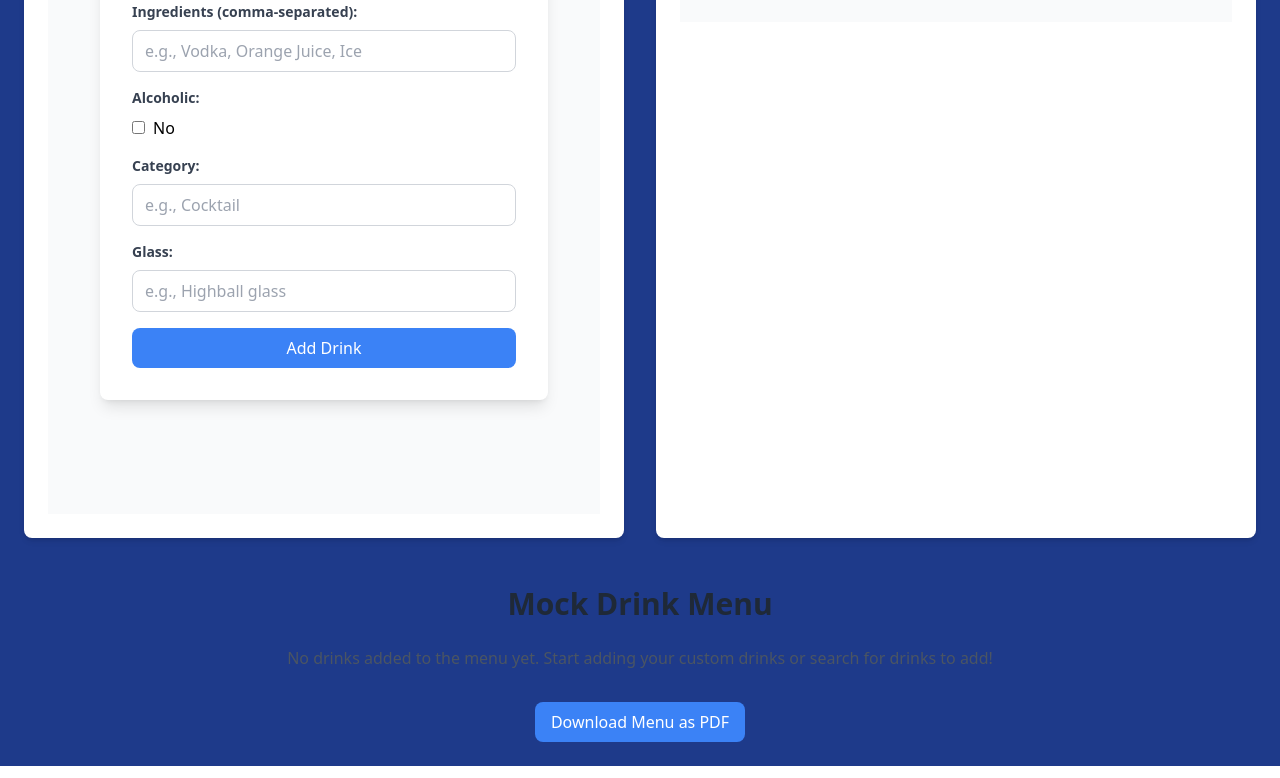
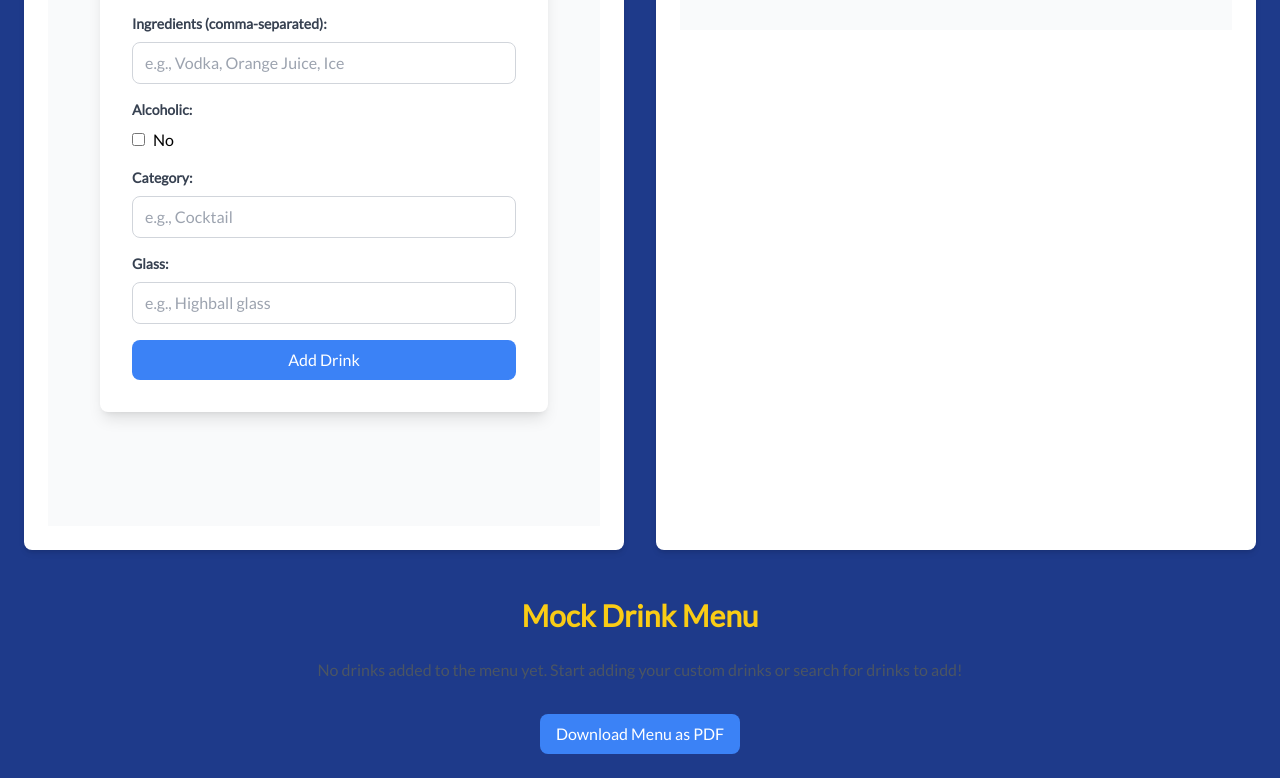
Before and after one commit to rgawalko/pourperfect, a Next.js app: page /menuapp in a window 1280 px wide. Shown: the part 450-1228 px from the top of the page. Built offline with nearby package versions, Linux system fonts and the light colour scheme.

Commit message:
efficiency

```diff
--- a/app/globals.css
+++ b/app/globals.css
@@ -10,3 +10,12 @@
   font-style: normal;
   font-display: swap;
 }
+
+@font-face {
+  font-family: 'Lato';
+  src: url('/fonts/lato/Lato-Regular.woff2') format('woff2'),
+       url('/fonts/lato/Lato-Regular.woff') format('woff');
+  font-weight: normal;
+  font-style: normal;
+  font-display: swap;
+}
--- a/app/menuapp/mockmenu.js
+++ b/app/menuapp/mockmenu.js
@@ -1,27 +1,14 @@
-import { useState } from "react";
-import AddDrink from "./adddrink";
 
-export default function MockMenu() {
-  const [menu, setMenu] = useState([]);
-
-  // Function to handle adding a drink to the menu
-  const handleAddDrink = (newDrink) => {
-    setMenu((prevMenu) => [...prevMenu, newDrink]);
-  };
-
+export default function MockMenu({ menu, handleUpdatePrice, downloadMenuAsPDF }) {
   return (
-    <div className="min-h-screen bg-gray-100 flex flex-col items-center p-6">
-      {/* AddDrink component for adding drinks */}
-      <AddDrink onAdd={handleAddDrink} />
-
-      {/* Display mock menu */}
-      <div className="mt-8 w-full max-w-4xl">
-        <h1 className="text-3xl font-bold text-gray-800 text-center mb-6">
+    <div className="mt-12">
+      <h2 className="text-3xl font-bold text-yellow-400 text-center mb-6">
         Mock Drink Menu
-        </h1>
+      </h2>
       {menu.length === 0 ? (
         <p className="text-gray-600 text-center">
-            No drinks added to the menu yet. Start adding drinks!
+          No drinks added to the menu yet. Start adding your custom drinks or
+          search for drinks to add!
         </p>
       ) : (
         <div className="grid grid-cols-1 md:grid-cols-2 lg:grid-cols-3 gap-6">
@@ -30,26 +17,45 @@ export default function MockMenu() {
               key={index}
               className="bg-white shadow-md rounded-lg p-4 border border-gray-200"
             >
-                <h2 className="text-xl font-bold text-gray-800 mb-2 text-center">
+              <h3 className="text-xl font-bold text-gray-800 mb-2 text-center">
                 {drink.name}
-                </h2>
+              </h3>
               <p className="text-sm text-gray-600 mb-1">
-                  <strong>Ingredients:</strong>{" "}
-                  {drink.ingredients.join(", ")}
+                <strong>Ingredients:</strong> {drink.ingredients.join(", ")}
+              </p>
+              <p className="text-sm text-gray-600 mb-1">
+                <strong>Category:</strong> {drink.category}
+              </p>
+              <p className="text-sm text-gray-600 mb-1">
+                <strong>Glass:</strong> {drink.glass}
               </p>
               <p className="text-sm text-gray-600 mb-1">
                 <strong>Alcoholic:</strong> {drink.alcoholic ? "Yes" : "No"}
               </p>
-                <p className="text-sm text-gray-600 mb-1">
-                  <strong>Category:</strong> {drink.category}
-                </p>
-                <p className="text-sm text-gray-600 mb-3">
-                  <strong>Glass:</strong> {drink.glass}
-                </p>
+              <div className="flex items-center mt-4">
+                <label className="text-sm text-gray-600 mr-2">
+                  <strong>Price:</strong>
+                </label>
+                <input
+                  type="number"
+                  value={drink.price || ""}
+                  onChange={(e) => handleUpdatePrice(index, e.target.value)}
+                  className="w-20 border border-gray-300 rounded-lg py-1 px-2 text-sm"
+                  placeholder="0.00"
+                />
+              </div>
             </div>
           ))}
         </div>
       )}
+      {/* Download as PDF Button */}
+      <div className="mt-8 flex justify-center">
+        <button
+          onClick={downloadMenuAsPDF}
+          className="bg-blue-500 text-white py-2 px-4 rounded-lg hover:bg-blue-600 transition duration-300"
+        >
+          Download Menu as PDF
+        </button>
       </div>
     </div>
   );
--- a/app/menuapp/page.js
+++ b/app/menuapp/page.js
@@ -3,12 +3,13 @@
 import { useState } from "react";
 import AddDrink from "./adddrink";
 import FindDrink from "./finddrink";
+import MockMenu from "./mockmenu";
 import { jsPDF } from "jspdf";
 
 export default function Page() {
   const [menu, setMenu] = useState([]);
 
-  // Function to add a drink to the mock menu
+  // Function to handle adding a drink to the menu
   const handleAddDrink = (newDrink) => {
     setMenu((prevMenu) => [...prevMenu, { ...newDrink, price: 0 }]); // Default price set to 0
   };
@@ -25,41 +26,90 @@ export default function Page() {
   // Function to generate and download the menu as a PDF
   const downloadMenuAsPDF = () => {
     const doc = new jsPDF();
-    doc.setFontSize(18);
-    doc.text("Mock Drink Menu", 10, 10);
+
+    // Page settings
+    const pageWidth = doc.internal.pageSize.width;
+    const margin = 20; // Left and right margins
+    const contentWidth = pageWidth - margin * 2; // Content width
+
+    // Add a title to the PDF
+    doc.setFont("helvetica", "bold");
+    doc.setFontSize(22);
+    doc.setTextColor(44, 62, 80); // Dark gray-blue
+    doc.text("Mock Drink Menu", pageWidth / 2, 20, null, null, "center");
+
+    // Add a horizontal line under the title
+    doc.setDrawColor(44, 62, 80);
+    doc.setLineWidth(0.5);
+    doc.line(margin, 25, pageWidth - margin, 25);
+
+    doc.setFont("helvetica", "normal");
     doc.setFontSize(12);
+    doc.setTextColor(44, 62, 80);
 
     if (menu.length === 0) {
-      doc.text("No drinks available in the menu.", 10, 20);
+      // No drinks message
+      doc.text("No drinks available in the menu.", margin, 40);
     } else {
-      let yPosition = 20; // Start position
+      let yPosition = 35; // Start position for the first drink
       const spacing = 10; // Space between each drink's details
 
-      menu.forEach((drink) => {
-        doc.text(`Name: ${drink.name}`, 10, yPosition);
-        yPosition += 5;
-        doc.text(`Ingredients: ${drink.ingredients.join(", ")}`, 10, yPosition);
-        yPosition += 5;
-        doc.text(`Alcoholic: ${drink.alcoholic ? "Yes" : "No"}`, 10, yPosition);
-        yPosition += 5;
-        doc.text(`Category: ${drink.category}`, 10, yPosition);
-        yPosition += 5;
-        doc.text(`Glass: ${drink.glass}`, 10, yPosition);
-        yPosition += 5;
-        doc.text(`Price: $${drink.price.toFixed(2)}`, 10, yPosition);
+      menu.forEach((drink, index) => {
+        if (yPosition > 270) {
+          // Add a new page if the content exceeds the page height
+          doc.addPage();
+          yPosition = 20;
+        }
+
+        // Add drink number as a header
+        doc.setFont("helvetica", "bold");
+        doc.setFontSize(14);
+        doc.setTextColor(26, 188, 156); // Teal
+        doc.text(`Drink ${index + 1}: ${drink.name}`, margin, yPosition);
+        yPosition += 8;
+
+        // Add drink details with text wrapping
+        doc.setFont("helvetica", "normal");
+        doc.setFontSize(12);
+        doc.setTextColor(44, 62, 80); // Dark gray-blue
+
+        const wrappedIngredients = doc.splitTextToSize(
+          `Ingredients: ${drink.ingredients.join(", ")}`,
+          contentWidth
+        );
+        doc.text(wrappedIngredients, margin, yPosition);
+        yPosition += wrappedIngredients.length * 6; // Adjust Y position based on wrapped lines
+
+        doc.text(`Alcoholic: ${drink.alcoholic ? "Yes" : "No"}`, margin, yPosition);
+        yPosition += 6;
+
+        doc.text(`Category: ${drink.category}`, margin, yPosition);
+        yPosition += 6;
+
+        doc.text(`Glass: ${drink.glass}`, margin, yPosition);
+        yPosition += 6;
+
+        doc.text(`Price: $${drink.price.toFixed(2)}`, margin, yPosition);
         yPosition += spacing;
+
+        // Add a separator line between drinks
+        doc.setDrawColor(192, 192, 192); // Light gray
+        doc.setLineWidth(0.3);
+        doc.line(margin, yPosition - 6, pageWidth - margin, yPosition - 6);
       });
     }
 
+    // Save the PDF
     doc.save("MockDrinkMenu.pdf");
   };
 
+
+
   return (
     <div className="min-h-screen bg-blue-900 p-6">
-    <h1 className="text-3xl font-bold font-handwriting text-yellow-400 text-center mb-8">
-      Mock Drink Menu Manager
-    </h1>
-
+      <h1 className="text-5xl font-bold font-handwriting text-yellow-400 text-center mb-8">
+        Mock Drink Menu Manager
+      </h1>
 
       <div className="grid grid-cols-1 md:grid-cols-2 gap-8">
         {/* Left Column: Add Custom Drink */}
@@ -79,65 +129,12 @@ export default function Page() {
         </div>
       </div>
 
-      {/* Display Mock Menu */}
-      <div className="mt-12">
-        <h2 className="text-3xl font-bold text-gray-800 text-center mb-6">
-          Mock Drink Menu
-        </h2>
-        {menu.length === 0 ? (
-          <p className="text-gray-600 text-center">
-            No drinks added to the menu yet. Start adding your custom drinks or
-            search for drinks to add!
-          </p>
-        ) : (
-          <div className="grid grid-cols-1 md:grid-cols-2 lg:grid-cols-3 gap-6">
-            {menu.map((drink, index) => (
-              <div
-                key={index}
-                className="bg-white shadow-md rounded-lg p-4 border border-gray-200"
-              >
-                <h3 className="text-xl font-bold text-gray-800 mb-2 text-center">
-                  {drink.name}
-                </h3>
-                <p className="text-sm text-gray-600 mb-1">
-                  <strong>Ingredients:</strong> {drink.ingredients.join(", ")}
-                </p>
-                <p className="text-sm text-gray-600 mb-1">
-                  <strong>Category:</strong> {drink.category}
-                </p>
-                <p className="text-sm text-gray-600 mb-1">
-                  <strong>Glass:</strong> {drink.glass}
-                </p>
-                <p className="text-sm text-gray-600 mb-1">
-                  <strong>Alcoholic:</strong> {drink.alcoholic ? "Yes" : "No"}
-                </p>
-                <div className="flex items-center mt-4">
-                  <label className="text-sm text-gray-600 mr-2">
-                    <strong>Price:</strong>
-                  </label>
-                  <input
-                    type="number"
-                    value={drink.price || ""}
-                    onChange={(e) => handleUpdatePrice(index, e.target.value)}
-                    className="w-20 border border-gray-300 rounded-lg py-1 px-2 text-sm"
-                    placeholder="0.00"
-                  />
-                </div>
-              </div>
-            ))}
-          </div>
-        )}
-      </div>
-
-      {/* Download as PDF Button */}
-      <div className="mt-8 flex justify-center">
-        <button
-          onClick={downloadMenuAsPDF}
-          className="bg-blue-500 text-white py-2 px-4 rounded-lg hover:bg-blue-600 transition duration-300"
-        >
-          Download Menu as PDF
-        </button>
-      </div>
+      {/* Mock Menu */}
+      <MockMenu
+        menu={menu}
+        handleUpdatePrice={handleUpdatePrice}
+        downloadMenuAsPDF={downloadMenuAsPDF}
+      />
     </div>
   );
 }
--- a/app/page.js
+++ b/app/page.js
@@ -4,7 +4,7 @@ export default function HomePage() {
   return (
     <div className="flex flex-col items-center justify-center min-h-screen bg-blue-900">
       <img src="/images/Pourperfectdog.png" alt="PourPerfect Dog" className="mb-4 size-52" />
-      <h1 className="text-4xl font-bold text-gray-800 mb-6">Welcome to PourPerfect</h1>
+      <h1 className="text-4xl font-handwriting font-bold text-yellow-400 mb-6">Welcome to PourPerfect</h1>
       <Link href="/menuapp">
         <p className="text-lg text-blue-500 hover:underline">Start Creating Menu!</p>
       </Link>
--- a/tailwind.config.js
+++ b/tailwind.config.js
@@ -8,6 +8,7 @@ module.exports = {
     extend: {
       fontFamily: {
         handwriting: ['Satisfy', 'cursive'],
+        sans: ['Lato', 'sans-serif'],
       },
     },
   },
```
Also changed, not shown: public/fonts/lato/Lato-Regular.woff (added), public/fonts/lato/Lato-Regular.woff2 (added). Lines whose indentation alone changed are shown as unchanged.
